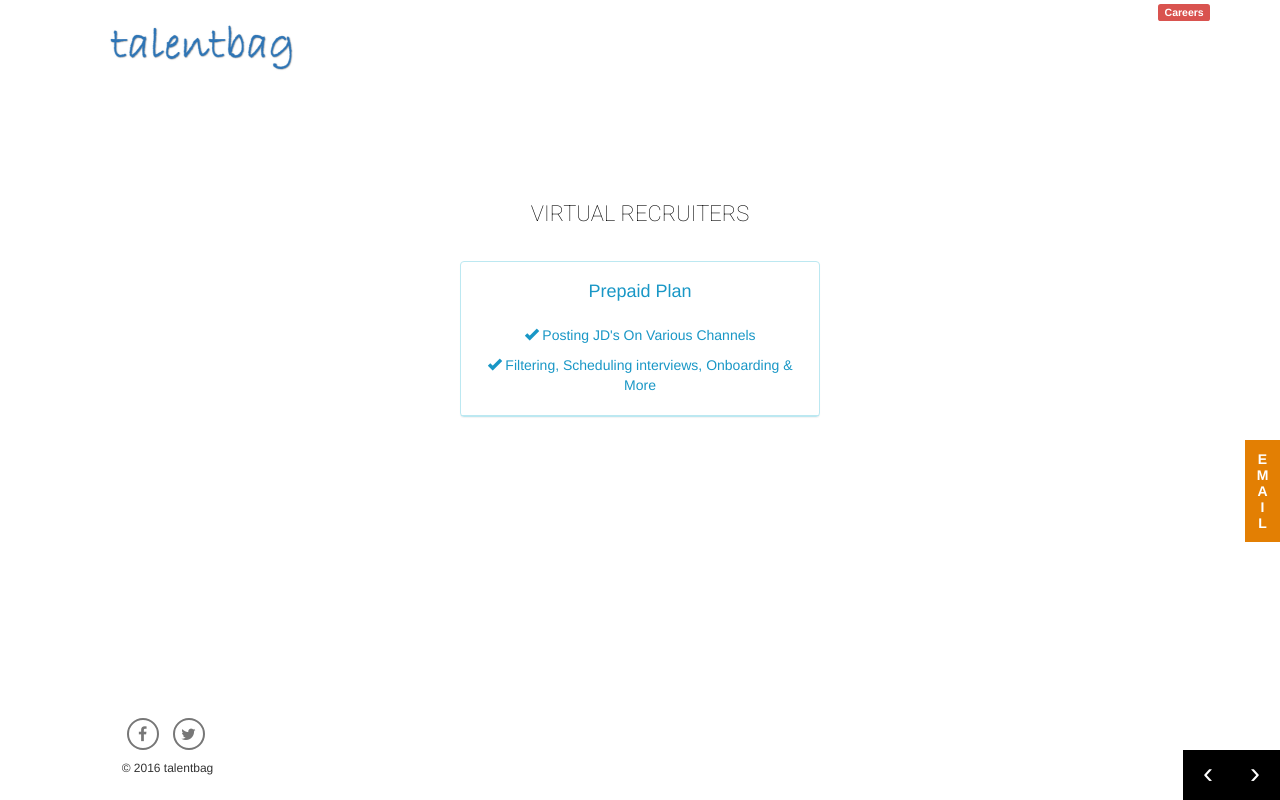
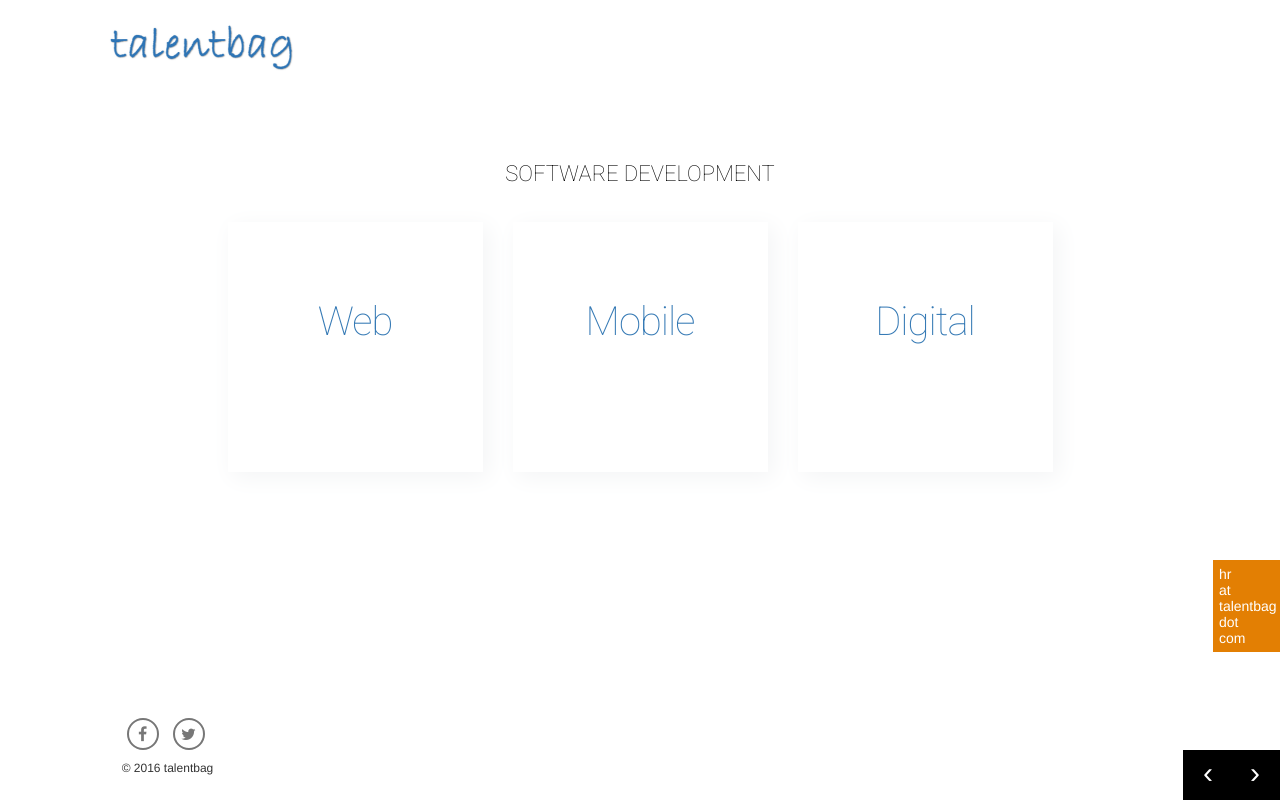
Before and after one commit to talentbag/talentbag, a Django app: page / in a window 1280 px wide. Run offline with Django 3.2, Linux system fonts and the light colour scheme; some libraries are stand-ins or nearby versions.

Commit message:
page-load-fixes

```diff
--- a/talentbag/home/static/css/home.css
+++ b/talentbag/home/static/css/home.css
@@ -541,6 +541,11 @@
 .v-center-pr {
     left: 25%;
 }
+
+.control-nav .col-xs-offset-1.social{
+    margin-left: 0;
+}
+
 }
 
 @media (min-width: 448px) and (max-width: 767px){
@@ -635,16 +640,16 @@
 #slideit section {
     margin: 0;
     overflow: hidden;
-    width: 80px;
+    width: 67px;
     height: auto;
     right: 0;
-    top: 5%;
+    top: 65%;
     position: absolute;
     z-index: 10;
     background: #fff;
     -webkit-backface-visibility: hidden
 }
-
+/*
 #slideit input#close-item:checked~section,
 #slideit section {
     -webkit-transform: translateX(100%);
@@ -661,12 +666,13 @@
     -o-transform: translateX(0);
     transform: translateX(0)
 }
-
+*/
 #slideit section .wrap {
     position: relative;
     width: 100%;
     height: auto
 }
+
 
 #slideit .package,
 #slideit .row,
@@ -682,7 +688,9 @@
 #slideit .title {
     width: 100%;
     display: block;
-    padding: 10px;
+    padding: 5px;
+    padding-left: 5px;
+    padding-right: 5px;
     background-color: #E37F03;
     color: #fff;
 
@@ -710,14 +718,15 @@
     color: #fff;
     border: ridge 1px #E37F03;
     max-width: none;
+    right: -101px;
 }
-
+/*
 #slideit label.open {
     font-size: 14px;
     font-weight: 700;
 
     width: 35px;
-    top: 50%;
+    top: 65%;
     right: -101px;
     left: auto;
     bottom: auto;
@@ -747,7 +756,8 @@
 #slideit label.close:hover {
     background: #E37F03;
 }
-
+*/
+/*
 #slideit .row,
 #slideit a,
 #slideit label {
@@ -773,3 +783,4 @@
     -o-transition: right .3s ease .4s, background .1s ease, color .1s ease;
     transition: right .3s ease .4s, background .1s ease, color .1s ease
 }
+*/
--- a/talentbag/home/templates/home/index.html
+++ b/talentbag/home/templates/home/index.html
@@ -16,7 +16,7 @@
     <meta property="og:description" content="Talentbag works with top designers & developers to turn your ideas into apps." />
     <meta name="author" content="talentbag" />
     <meta name="keywords" content="Website development,App development,Freelance Recruiters" />
-    <meta property="og:url" content="http://www.talentbag.com/" />
+    <meta property="og:url" content="http://www.talentbag.com" />
     <meta property="og:site_name" content="talentbag" />
     <meta name="twitter:title" content="Software Development | Stories | Virtual Recruiters" />
 
@@ -28,15 +28,19 @@
     <link href="{% static "css/bootstrap.min.css" %}" rel="stylesheet">
 
     <!-- Custom CSS -->
-    <link href="{% static "css/home.css" %}" rel="stylesheet">
+    <link href="{% static "css/home.css" %}" rel="stylesheet" media="all">
     <link href='https://fonts.googleapis.com/css?family=Roboto:100' rel='stylesheet' type='text/css'>
+<script>
+  (function(i,s,o,g,r,a,m){i['GoogleAnalyticsObject']=r;i[r]=i[r]||function(){
+  (i[r].q=i[r].q||[]).push(arguments)},i[r].l=1*new Date();a=s.createElement(o),
+  m=s.getElementsByTagName(o)[0];a.async=1;a.src=g;m.parentNode.insertBefore(a,m)
+  })(window,document,'script','//www.google-analytics.com/analytics.js','ga');
 
-    <!-- HTML5 Shim and Respond.js IE8 support of HTML5 elements and media queries -->
-    <!-- WARNING: Respond.js doesn't work if you view the page via file:// -->
-    <!--[if lt IE 9]>
-        <script src="https://oss.maxcdn.com/libs/html5shiv/3.7.0/html5shiv.js"></script>
-        <script src="https://oss.maxcdn.com/libs/respond.js/1.4.2/respond.min.js"></script>
-    <![endif]-->
+  ga('create', 'UA-73090974-1', 'auto');
+  ga('send', 'pageview');
+
+</script>
+
 
 </head>
 
@@ -199,18 +203,35 @@
     </div>
 </div>
 <!-- End Homepage Slider -->
+
+
+<!-- Open/close buttons -->
+<!--
+
 <div id="slideit">
-        <!-- Open/close buttons -->
         <input id="open-item" name="pricing-table" type="radio" />
         <input id="close-item" name="pricing-table" type="radio" checked="checked" />
-        <!-- Open label -->
+
         <label for="open-item" class="open">e<br>m<br>a<br>i<br>l</label>
         <section>
-            <!-- Close label -->
             <label for="close-item" class="close">&times;</label>
-            <!-- Item 1 -->
+
             <div class="wrap">
-                <!-- Item title -->
+
+                <div class="title">
+                    hr<br> at <br>talentbag<br> dot<br> com
+                </div>
+            </div>
+        </section>
+    </div>
+-->
+
+<div id="slideit">
+
+        <section>
+
+            <div class="wrap">
+
                 <div class="title">
                     hr<br> at <br>talentbag<br> dot<br> com
                 </div>
@@ -219,19 +240,16 @@
     </div>
 
 
-
-
-
     <!-- jQuery -->
-    <script src="{% static  "js/jquery.js" %}"></script>
+    <script async src="{% static  "js/jquery.js" %}"></script>
 
     <!-- Bootstrap Core JavaScript -->
-    <script src="{% static  "js/bootstrap.min.js" %}"></script>
+    <script async src="{% static  "js/bootstrap.min.js" %}"></script>
 
 <script>
 $(document).ready(function(){
     $('.carousel').carousel({
-            interval: 1000,
+            interval: 2000,
             pause: 'none'
         })
 
```
